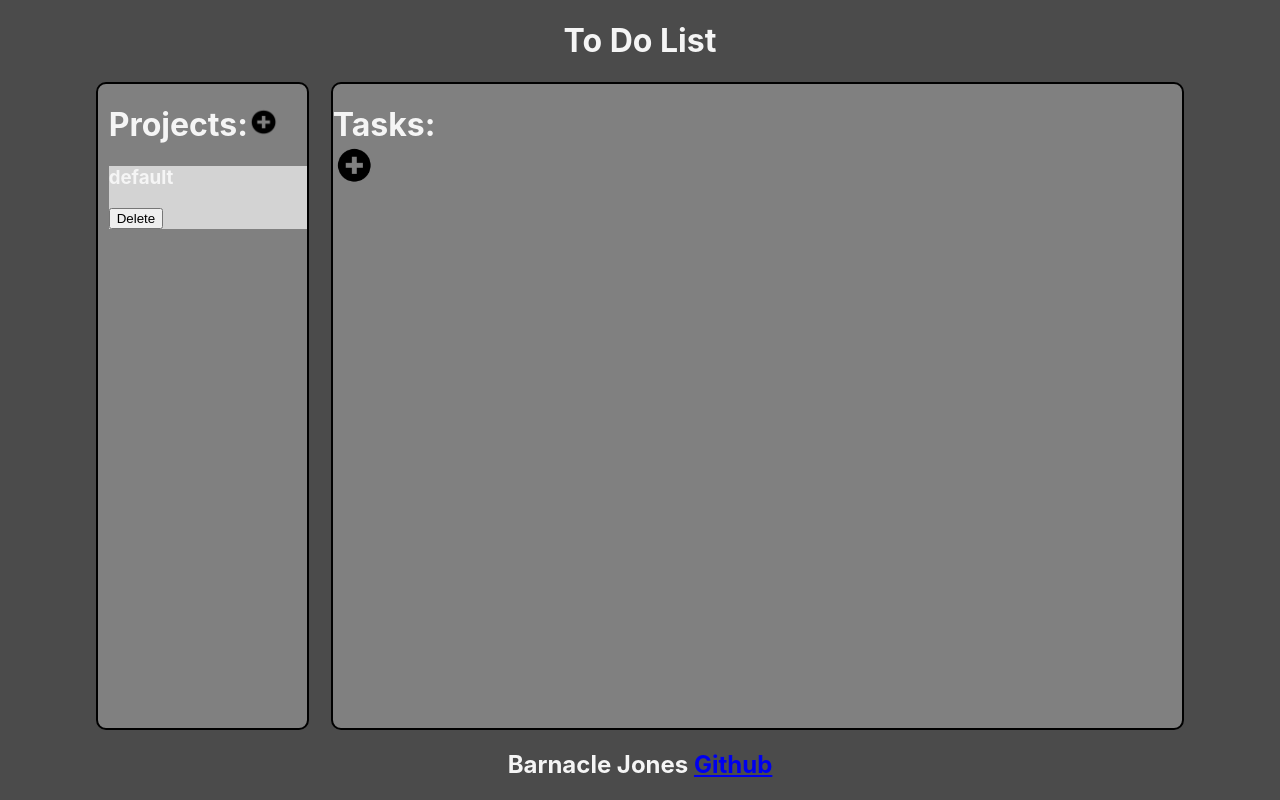
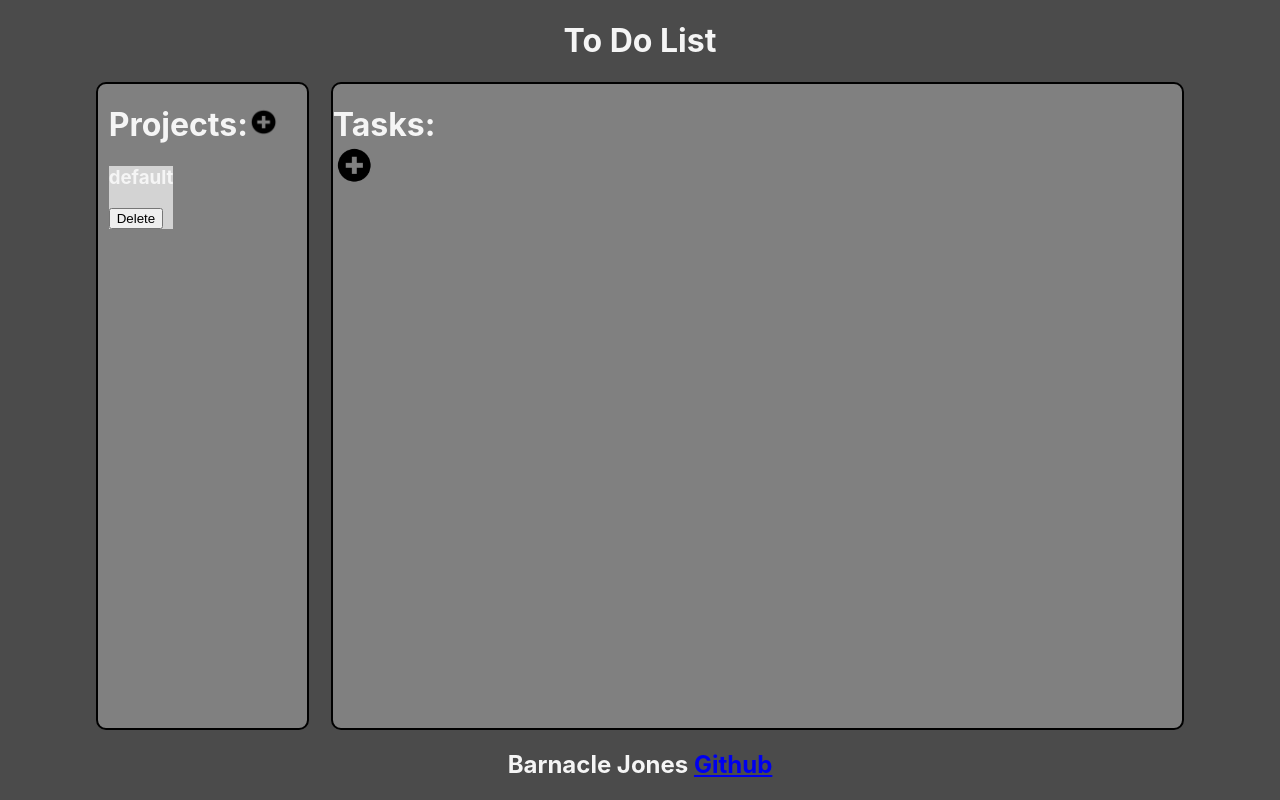
Before and after one commit to BarnacleJones/To-Do-List, a plain HTML site: page index.html in a window 1280 px wide. Drawn offline with Linux system fonts and the light colour scheme.

Commit message:
min content in projectDisplay

```diff
--- a/style.css
+++ b/style.css
@@ -24,7 +24,7 @@ body{
     padding-left: 5%;
 }
 
-#projectsDisplay > h2{
+#projectsDisplay > div{
   width: min-content;
 }
 
```
